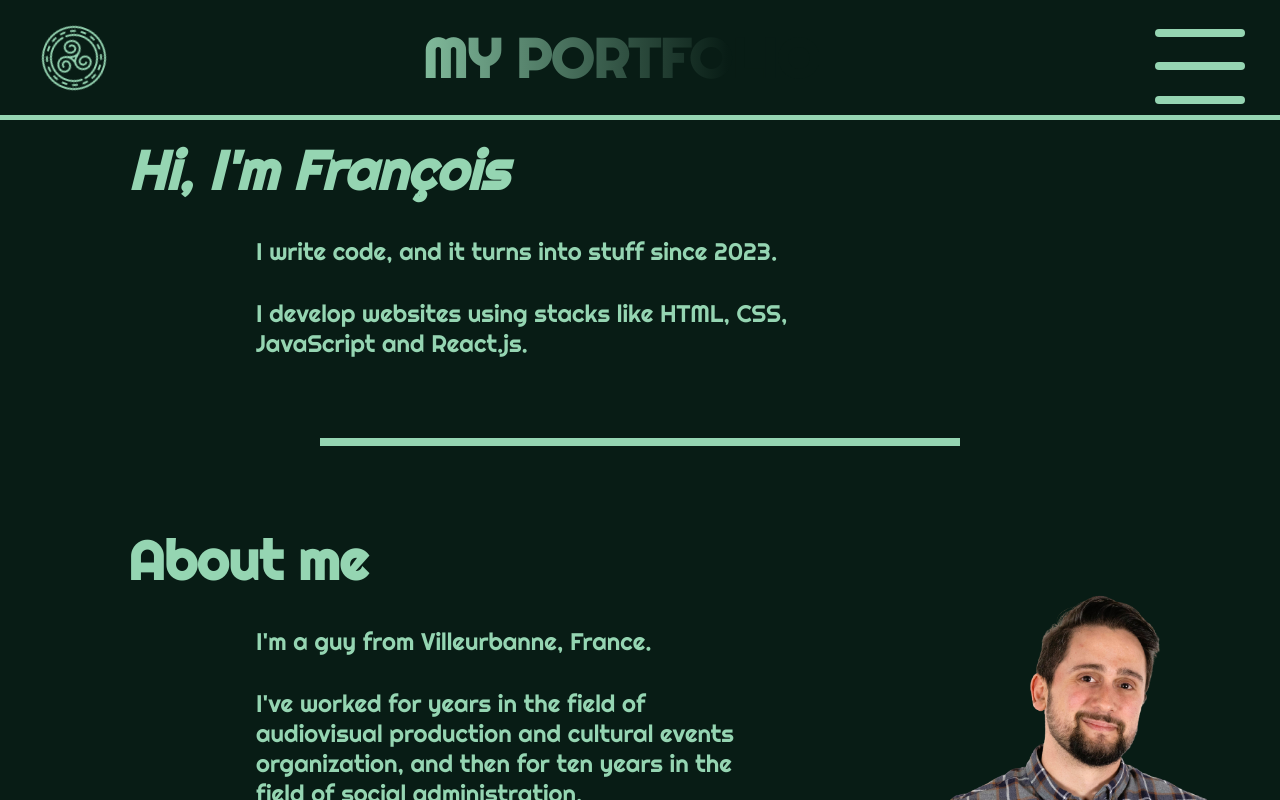
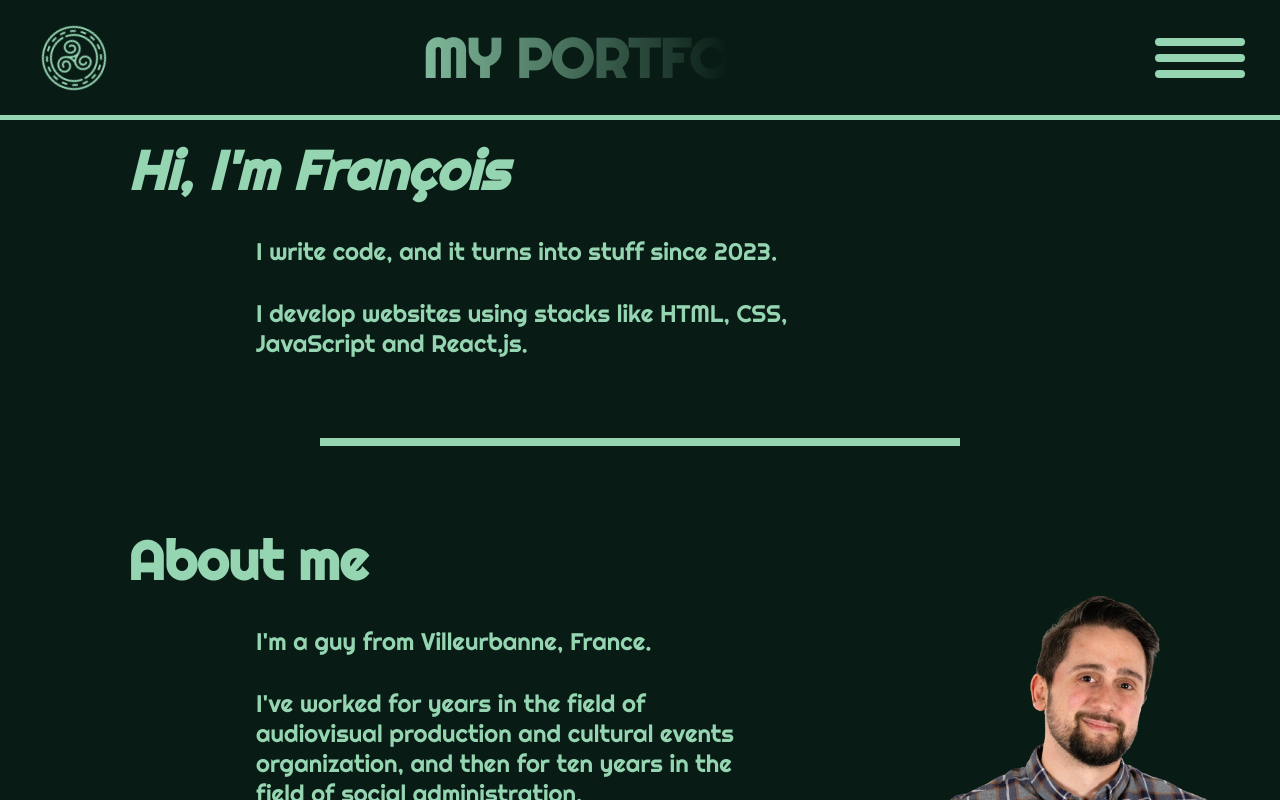
Before and after one commit to Yukitaori/Portfolio, a React (Vite) app: page / in a window 1280 px wide. Shown: the top 800 px of the page. Built offline with nearby package versions, Linux system fonts and the light colour scheme.

Commit message:
rectif CSS responsive menuburger

```diff
--- a/src/components/MenuBurger.module.css
+++ b/src/components/MenuBurger.module.css
@@ -25,8 +25,21 @@
   height: .5em;
   border-radius: 5px;
   background-color: var(--first-color);
-  margin-top: 2vw;
+  margin-top: 3vh;
   transition: all 0.3s ease-in-out;
+}
+
+@media screen and (min-height: 800px) {
+  .menuBurger div {
+    margin-top: 1vh;
+  }
+}
+
+@media screen and (max-width: 800px) {
+  .menuBurger div {
+    width: 3vw;
+    margin-top: 1vh;
+  }
 }
 
 #toggle {
```
